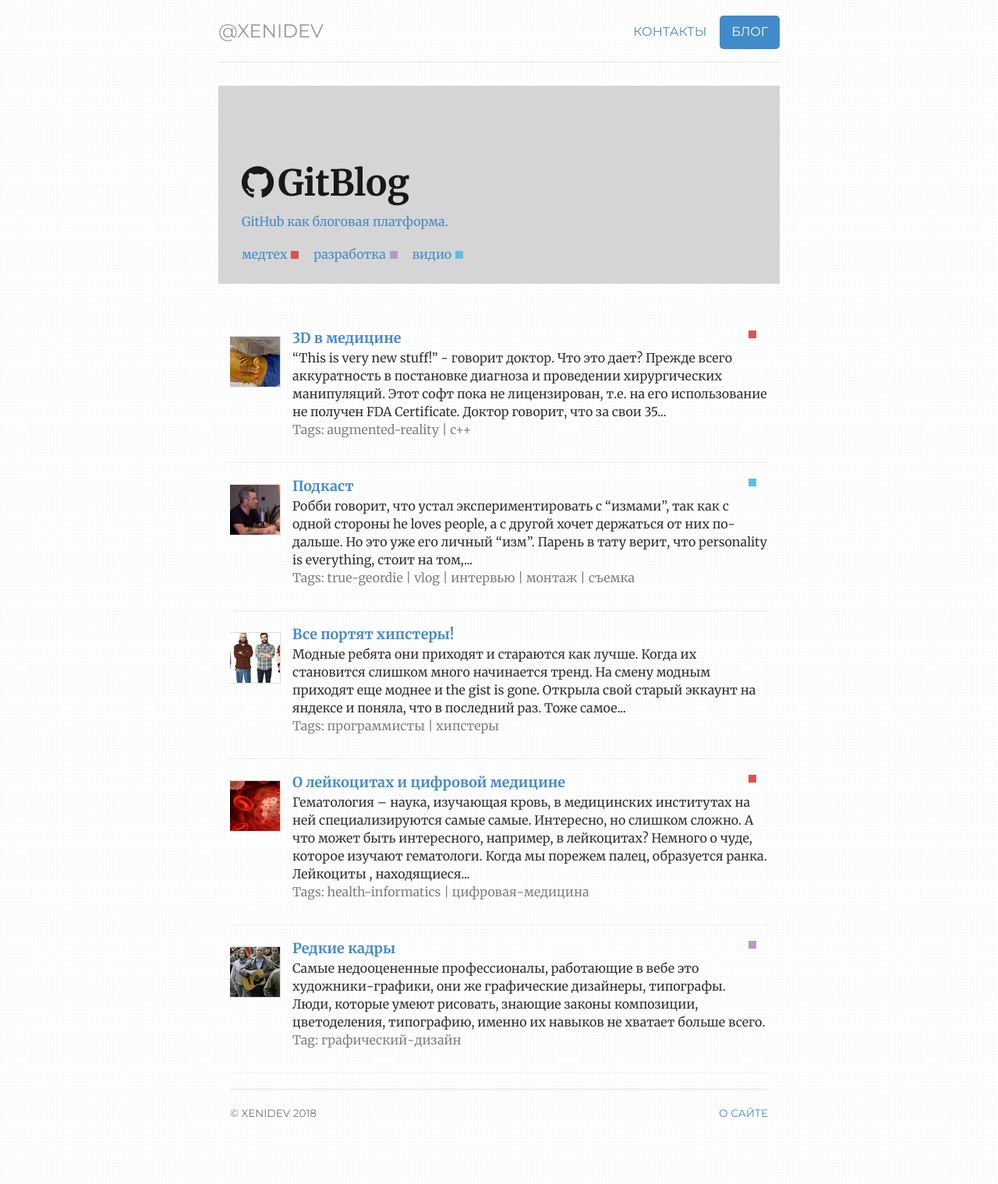
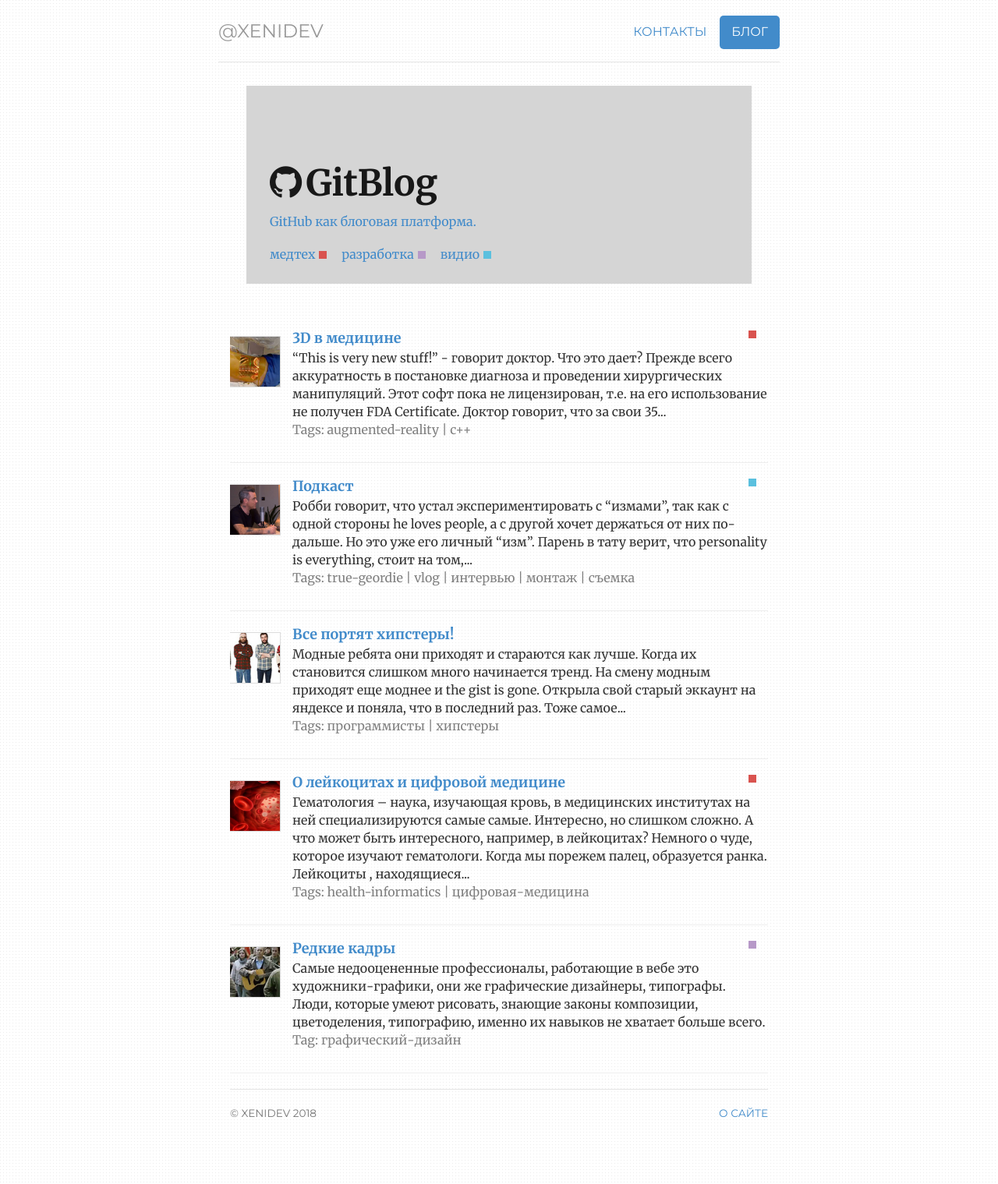
Before and after one commit to ValeraS/xenidev.github.io, a Jekyll site: the page built from notes/index.html, in a window 1280 px wide. Shown: the whole page at 78% size. Built offline with Jekyll 4.4.1, drawn with Linux system fonts in a browser that asks for light colours.

Commit message:
Update style.css

```diff
--- a/css/style.css
+++ b/css/style.css
@@ -311,10 +311,6 @@ iframe {
     padding-bottom: 15px;
 }
 
-.guide {
-	width: 100%;
-
-}
 
 .square-categories {
     list-style-type: none;
```
